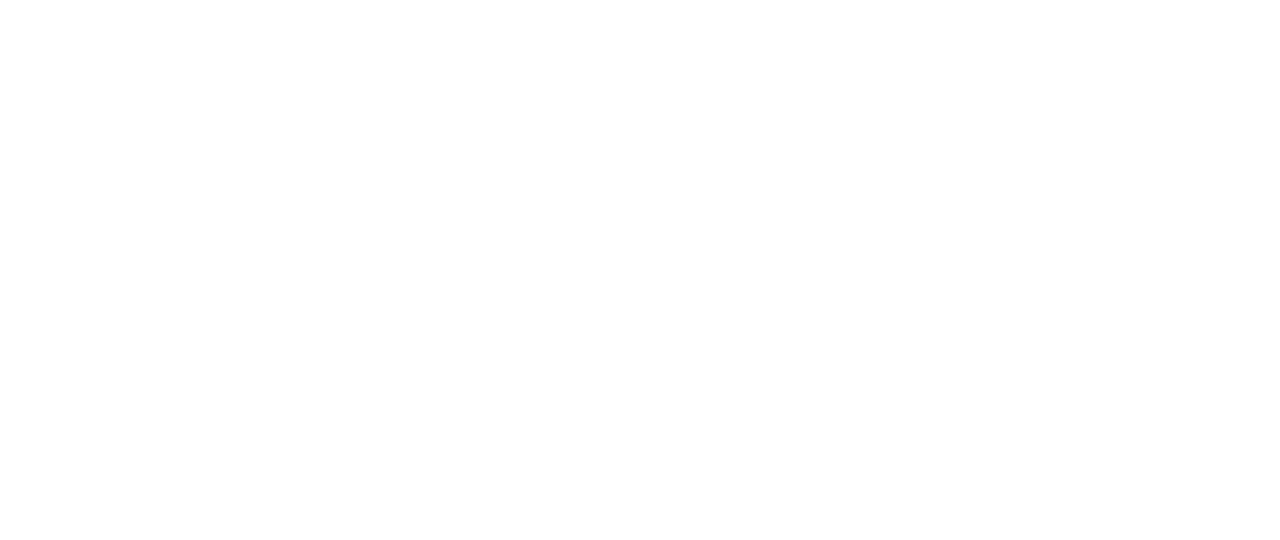
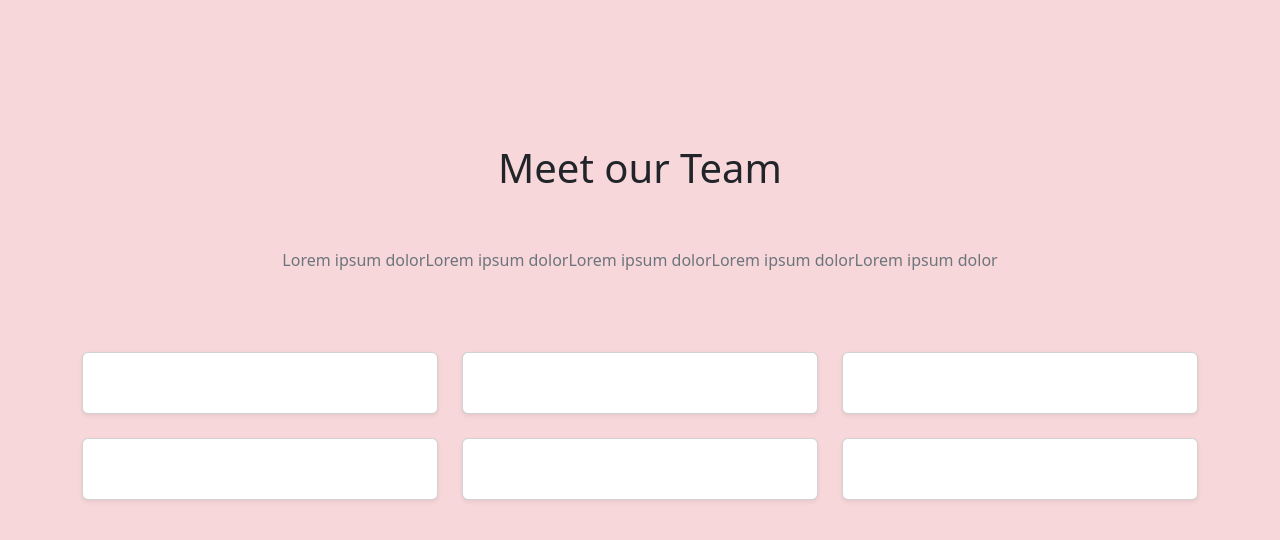
Before and after one commit to SwitchTia/js-our-team, a plain HTML site: page index.html in a window 1280 px wide. Drawn offline with nearby package versions, Linux system fonts and the light colour scheme.

Commit message:
Feat: HTML with Bootstrap 5.3

```diff
--- a/index.html
+++ b/index.html
@@ -4,11 +4,127 @@
     <meta charset="UTF-8">
     <meta name="viewport" content="width=device-width, initial-scale=1.0">
     <title>Document</title>
+    <link href="https://cdn.jsdelivr.net/npm/bootstrap@5.3.8/dist/css/bootstrap.min.css" rel="stylesheet"
+        integrity="sha384-sRIl4kxILFvY47J16cr9ZwB07vP4J8+LH7qKQnuqkuIAvNWLzeN8tE5YBujZqJLB" crossorigin="anonymous" />
+
 </head>
-<body>
+<body class="p-5 bg-danger-subtle">
+
+    <!-- Header -->
+    <header>
+        <div class="container py-5 ">
+            <h1 class="text-center py-5">Meet our Team</h1>
+            <p class="text-secondary text-center">Lorem ipsum dolorLorem ipsum dolorLorem ipsum dolorLorem ipsum
+                dolorLorem ipsum dolor</p>
+        </div>
+    </header>
+
     <main>
+        <section class="container py-3">
 
+            <div class="row g-4 justify-content-between">
+                <!-- Team Member Card -->
+                <div class="col-12 col-md-4">
+                    <div class="card shadow-sm h-100">
+                        <div class="row g-0 align-items-center">
+                            <div class="col-4 card-img">
+                                <img src="" class="img-fluid">
+                            </div>
+                            <div class="col-8">
+                                <div class="card-body">
+                                    <h5 class="card-title mb-1"></h5>
+                                    <p class="card-text text-muted mb-1"></p>
+                                    <a href="" class="text-decoration-none small"></a>
+                                </div>
+                            </div>
+                        </div>
+                    </div>
+                </div>
+
+               <div class="col-12 col-md-4">
+                    <div class="card shadow-sm h-100">
+                        <div class="row g-0 align-items-center">
+                            <div class="col-4 card-img">
+                                <img src="" class="img-fluid">
+                            </div>
+                            <div class="col-8">
+                                <div class="card-body">
+                                    <h5 class="card-title mb-1"></h5>
+                                    <p class="card-text text-muted mb-1"></p>
+                                    <a href="" class="text-decoration-none small"></a>
+                                </div>
+                            </div>
+                        </div>
+                    </div>
+                </div>
+                <div class="col-12 col-md-4">
+                    <div class="card shadow-sm h-100">
+                        <div class="row g-0 align-items-center">
+                            <div class="col-4 card-img">
+                                <img src="" class="img-fluid">
+                            </div>
+                            <div class="col-8">
+                                <div class="card-body">
+                                    <h5 class="card-title mb-1"></h5>
+                                    <p class="card-text text-muted mb-1"></p>
+                                    <a href="" class="text-decoration-none small"></a>
+                                </div>
+                            </div>
+                        </div>
+                    </div>
+                </div>
+                <div class="col-12 col-md-4">
+                    <div class="card shadow-sm h-100">
+                        <div class="row g-0 align-items-center">
+                            <div class="col-4 card-img">
+                                <img src="" class="img-fluid">
+                            </div>
+                            <div class="col-8">
+                                <div class="card-body">
+                                    <h5 class="card-title mb-1"></h5>
+                                    <p class="card-text text-muted mb-1"></p>
+                                    <a href="" class="text-decoration-none small"></a>
+                                </div>
+                            </div>
+                        </div>
+                    </div>
+                </div>
+                <div class="col-12 col-md-4">
+                    <div class="card shadow-sm h-100">
+                        <div class="row g-0 align-items-center">
+                            <div class="col-4 card-img">
+                                <img src="" class="img-fluid">
+                            </div>
+                            <div class="col-8">
+                                <div class="card-body">
+                                    <h5 class="card-title mb-1"></h5>
+                                    <p class="card-text text-muted mb-1"></p>
+                                    <a href="" class="text-decoration-none small"></a>
+                                </div>
+                            </div>
+                        </div>
+                    </div>
+                </div>
+                <div class="col-12 col-md-4">
+                    <div class="card shadow-sm h-100">
+                        <div class="row g-0 align-items-center">
+                            <div class="col-4 card-img">
+                                <img src="" class="img-fluid">
+                            </div>
+                            <div class="col-8">
+                                <div class="card-body">
+                                    <h5 class="card-title mb-1"></h5>
+                                    <p class="card-text text-muted mb-1"></p>
+                                    <a href="" class="text-decoration-none small"></a>
+                                </div>
+                            </div>
+                        </div>
+                    </div>
+                </div>
+        </section>
+
+        <script src="js/script.js"></script>
     </main>
-    <script src="js/script.js"></script>
 </body>
+
 </html>
```
